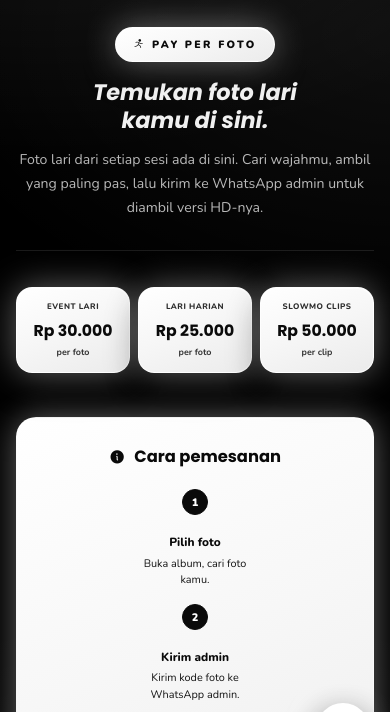
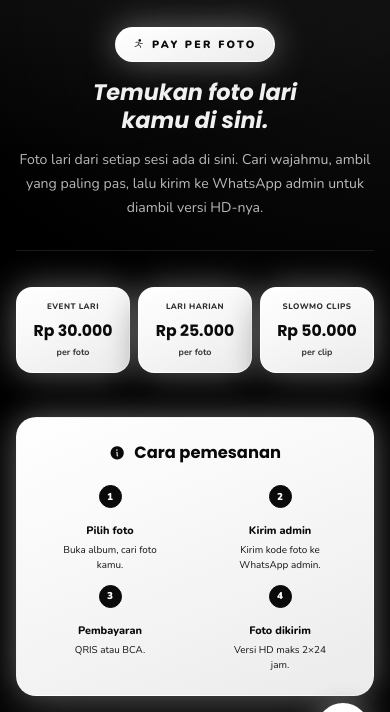
Before and after one commit to rpxlabs/rpxlabs-web, a plain HTML site: page running.html in a window 390 px wide. Shown: the part 67-779 px from the top of the page. Drawn offline with nearby package versions, Linux system fonts and the light colour scheme; no server answers.

Commit message:
running: HP - cara pemesanan 2 kolom & kartu fotoyu tetap kesamping

```diff
--- a/running.html
+++ b/running.html
@@ -78,10 +78,13 @@ radial-gradient(640px 420px at 50% 112%,rgba(255,255,255,0.05),transparent 72%);
 .pr .val{font-size:1.02rem}
 .pr .unit{font-size:0.6rem}
 .grid{grid-template-columns:1fr;gap:10px}
-.steps{grid-template-columns:1fr;gap:16px}
-.step{gap:8px;align-items:center;text-align:center}
+.steps{grid-template-columns:repeat(2,1fr);gap:12px}
+.step{gap:7px;align-items:center;text-align:center}
 .step .n{flex-shrink:0}
-.howto{padding:26px 20px}
+.howto{padding:22px 14px}
+.step .n{width:23px;height:23px;font-size:0.62rem;margin-bottom:8px}
+.step h4{font-size:0.68rem}
+.step p{font-size:0.62rem;max-width:16ch}
 .head{padding:10px 0 30px}
 }
 @media(prefers-reduced-motion:reduce){*{transition-duration:.01ms!important}}
@@ -457,7 +460,7 @@ document.getElementById('filters').addEventListener('click', e => {
   .fy-sub{font-size:0.66rem;color:rgba(10,10,10,0.82);line-height:1.45}
   .fy-arrow{margin-left:auto;flex-shrink:0;font-size:0.95rem;color:rgba(10,10,10,0.72);transition:all .22s}
   .fy-card:hover .fy-arrow{color:#000;transform:translate(2px,-2px)}
-  @media(max-width:640px){.fy-grid{grid-template-columns:1fr}.fotoyu{padding:26px 18px 24px;border-radius:20px;margin-bottom:24px}.fy-head{gap:9px;margin-bottom:18px}.fy-badge{font-size:0.54rem;padding:6px 12px;letter-spacing:0.16em}.fy-head b{font-size:clamp(1.3rem,6.2vw,1.75rem)}.fy-hsub{font-size:0.76rem}}
+  @media(max-width:640px){.fy-grid{grid-template-columns:1fr 1fr;gap:9px}.fotoyu{padding:26px 18px 24px;border-radius:20px;margin-bottom:24px}.fy-head{gap:9px;margin-bottom:18px}.fy-badge{font-size:0.54rem;padding:6px 12px;letter-spacing:0.16em}.fy-head b{font-size:clamp(1.3rem,6.2vw,1.75rem)}.fy-hsub{font-size:0.76rem}.fy-card{flex-direction:column;align-items:center;text-align:center;padding:14px 10px;gap:8px}.fy-arrow{margin-left:0}.fy-txt{flex:none;align-items:center;text-align:center}.fy-ico{width:34px;height:34px;font-size:0.95rem;border-radius:10px}.fy-lbl{font-size:0.68rem}.fy-sub{font-size:0.58rem}}
   .pay{margin-top:44px;background:var(--glass);border:1px solid var(--line-soft);border-radius:20px;padding:30px 24px;backdrop-filter:blur(16px)}
   .pay h2{display:flex;align-items:center;justify-content:center;gap:9px;font-family:'Poppins',sans-serif;font-size:1.05rem;font-weight:700;margin-bottom:9px;letter-spacing:0.01em}
   .pay h2 i{color:rgba(255,255,255,0.85);font-size:1.05em}
```
